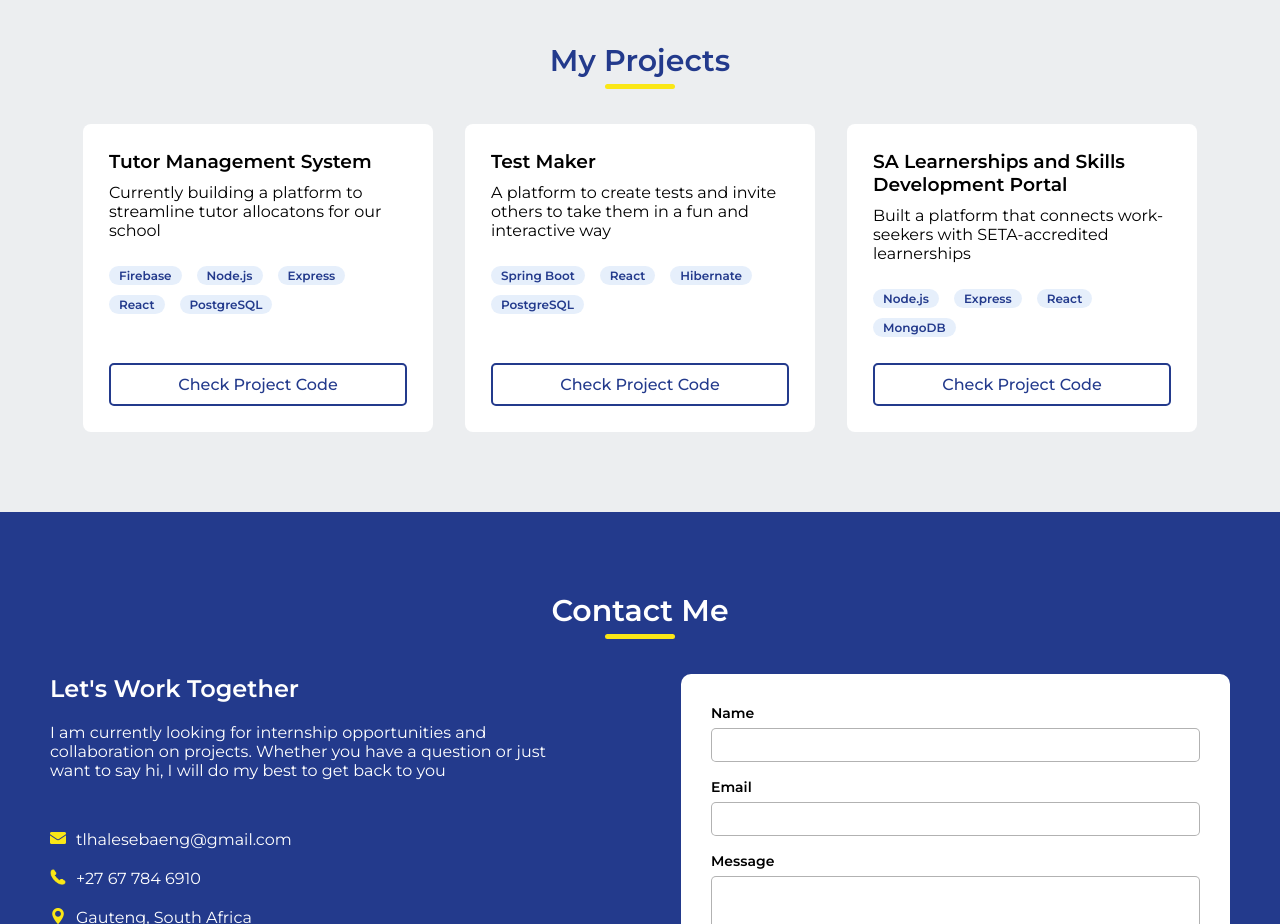
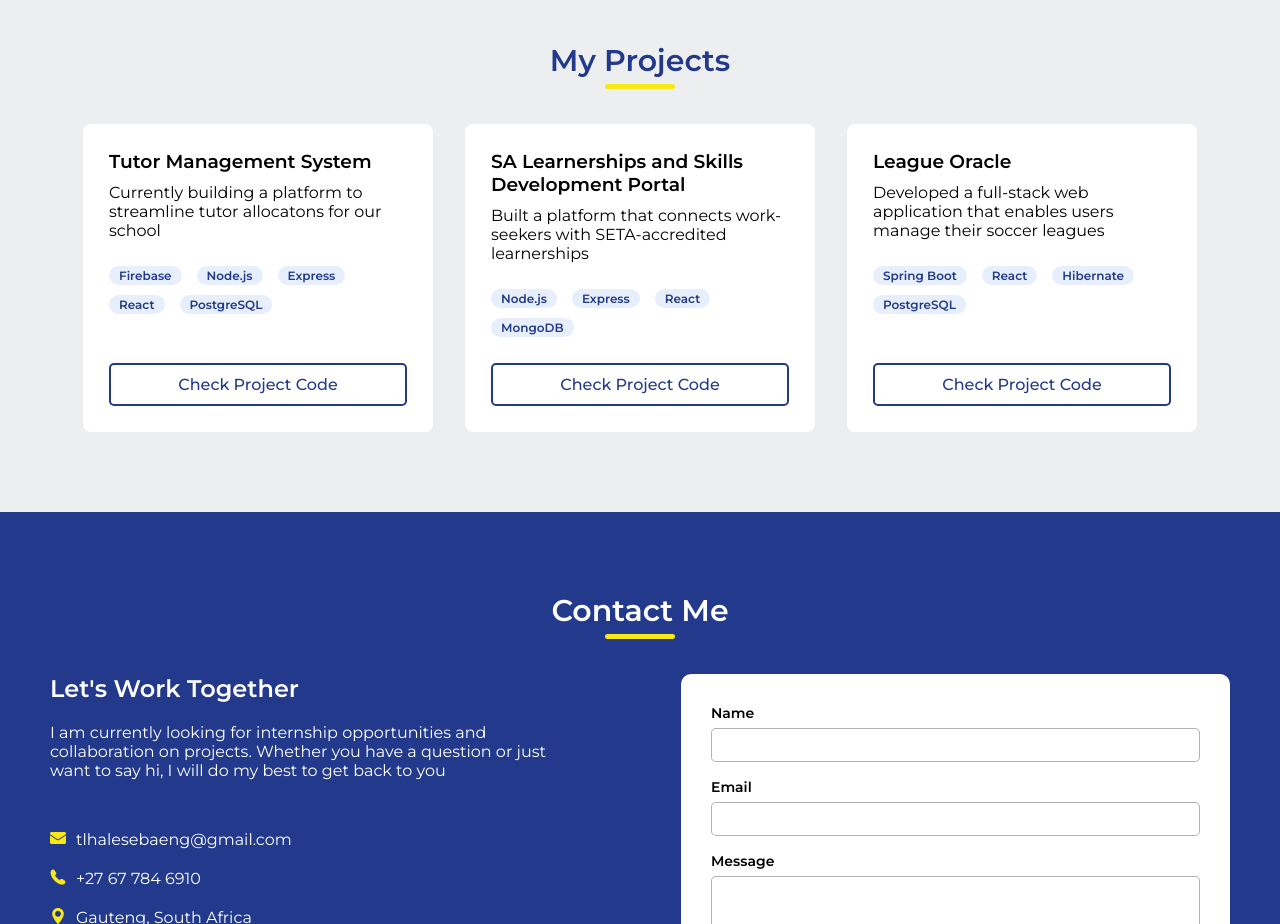
Before and after one commit to tlhalesebaeng/my-portfolio, a React (Vite) app: page / in a window 1280 px wide. Shown: the part 1600-2524 px from the top of the page. Built offline with nearby package versions, Linux system fonts and the light colour scheme.

Commit message:
Remove the test maker project

```diff
--- a/src/components/projects/Projects.jsx
+++ b/src/components/projects/Projects.jsx
@@ -19,19 +19,6 @@ const Projects = ({ ref }) => {
     },
     {
       id: 'project-2',
-      name: 'Test Maker',
-      desc: 'A platform to create tests and invite others to take them in a fun and interactive way',
-      techStack: [
-        { id: 'project-1-stack-1', name: 'Spring Boot' },
-        { id: 'project-2-stack-2', name: 'React' },
-        { id: 'project-1-stack-3', name: 'Hibernate' },
-        { id: 'project-1-stack-4', name: 'PostgreSQL' },
-      ],
-      link: 'https://github.com/tlhalesebaeng/testmaker-frontend',
-    },
-
-    {
-      id: 'project-3',
       name: 'SA Learnerships and Skills Development Portal',
       desc: 'Built a platform that connects work-seekers with SETA-accredited learnerships',
       techStack: [
@@ -41,6 +28,18 @@ const Projects = ({ ref }) => {
         { id: 'project-2-stack-4', name: 'MongoDB' },
       ],
       link: 'https://github.com/The-Geeks-Wits/sa-learnerships',
+    },
+    {
+      id: 'project-3',
+      name: 'League Oracle',
+      desc: 'Developed a full-stack web application that enables users manage their soccer leagues',
+      techStack: [
+        { id: 'project-2-stack-1', name: 'Spring Boot' },
+        { id: 'project-2-stack-2', name: 'React' },
+        { id: 'project-2-stack-3', name: 'Hibernate' },
+        { id: 'project-2-stack-4', name: 'PostgreSQL' },
+      ],
+      link: 'https://github.com/tlhalesebaeng/league-oracle-frontend',
     },
   ];
 
```
